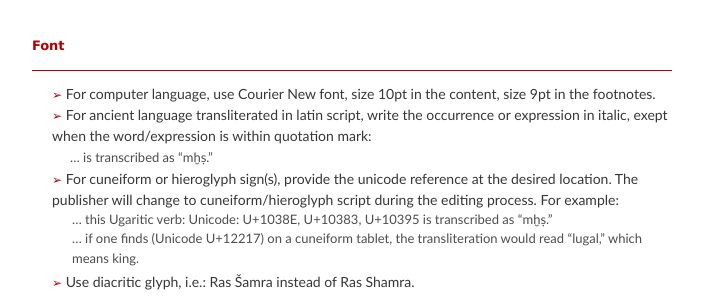
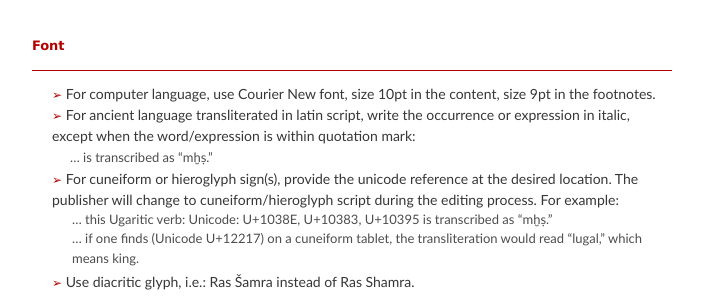
Before and after one commit to vbigot-juloux/ane-research-humanities, a Jekyll site: the page built from docs/Guidelines.md, in a window 1280 px wide and 900 px high, scrolled down 326 px. Shown: the part 154-454 px from the top of the window, without its empty margins (288-991 px from the left). Built offline with Jekyll 4.4.1, drawn with Linux system fonts in a browser that asks for light colours; the repository's description, which GitHub fills in, is left out.

Commit message:
Update Guidelines.md

```diff
--- a/docs/Guidelines.md
+++ b/docs/Guidelines.md
@@ -20,7 +20,7 @@ layout: default
 <hr style="height:0; margin:0; background:transparent; border-bottom:0.5px solid #b30000;" />
 <ul style="list-style-type: none">
   <li style="margin-top: 12px"><span style="color:#b30000; font-size: 12px;">&#x27A2;</span> For computer language, use Courier New font, size 10pt in the content, size 9pt in the footnotes.</li>
-  <li><span style="color:#b30000; font-size: 12px;">&#x27A2;</span> For ancient language transliterated in latin script, write the occurrence or expression in italic, exept when the word/expression is within quotation mark:<br />
+  <li><span style="color:#b30000; font-size: 12px;">&#x27A2;</span> For ancient language transliterated in latin script, write the occurrence or expression in italic, except when the word/expression is within quotation mark:<br />
     <span style="font-size: 13px; color: #4d4d4d; padding-left: 18px">… is transcribed as “mḫṣ.”</span>
   </li>
   <li><span style="color:#b30000; font-size: 12px;">&#x27A2;</span> For cuneiform or hieroglyph sign(s), provide the unicode reference at the desired location. The publisher will change to cuneiform/hieroglyph script during the editing process. For example:
```
